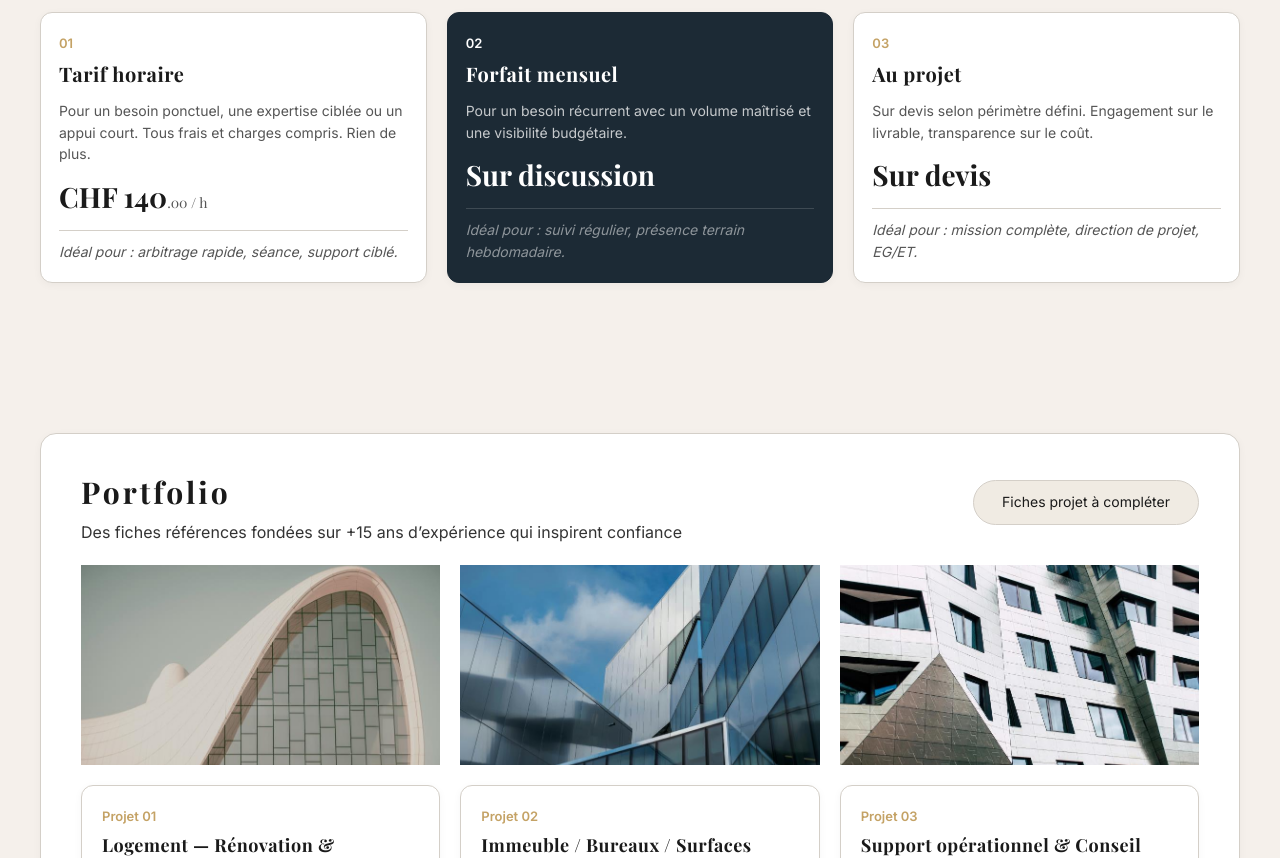
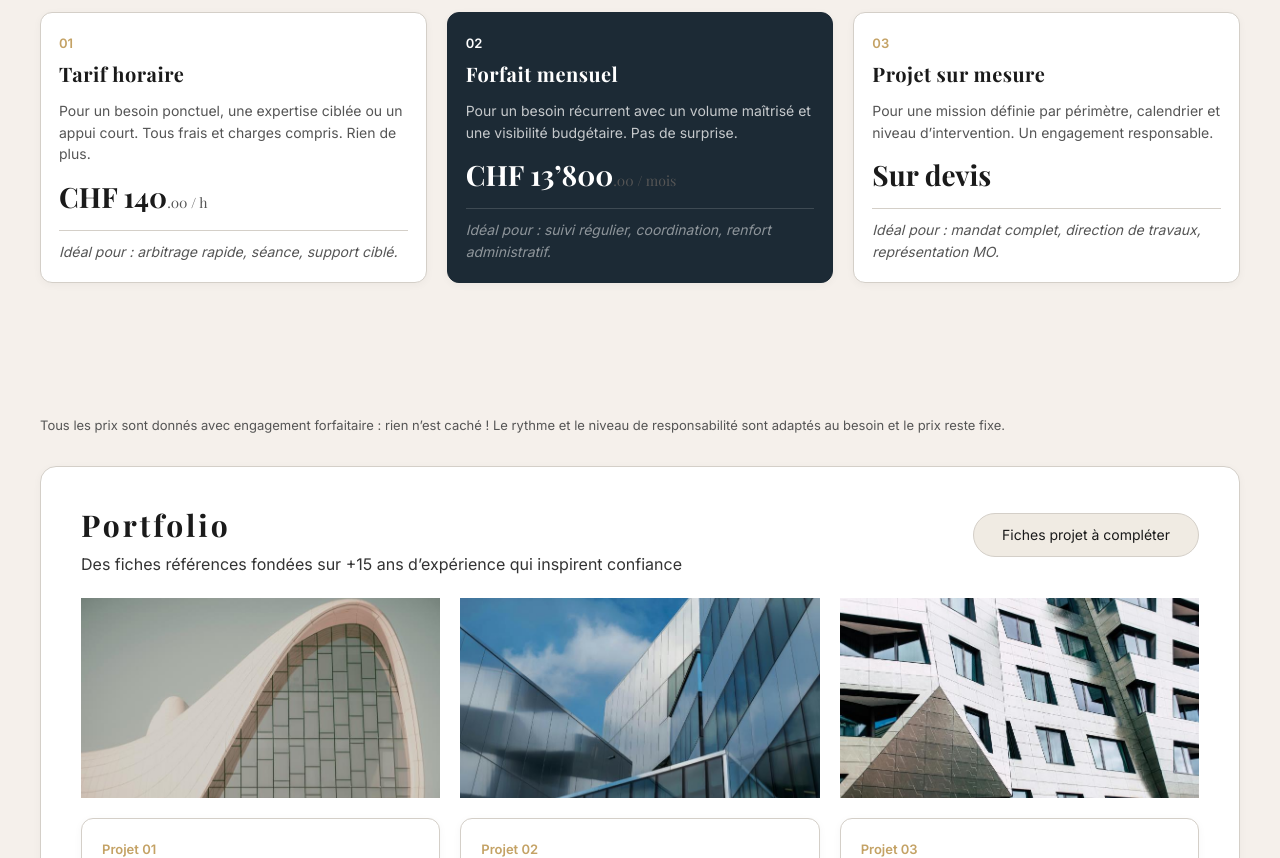
Before and after one commit to 13Rebel13/infine-final, a plain HTML site: page index.html in a window 1280 px wide. Shown: the part 3357-4215 px from the top of the page. Drawn offline with nearby package versions, Linux system fonts and the light colour scheme; a web font is replaced by a local one.

Commit message:
Tarifs: textes alignés PDF - CHF 13800/mois, Projet sur mesure, note forfaitaire

```diff
--- a/index.html
+++ b/index.html
@@ -405,18 +405,19 @@ footer a:hover{color:var(--gold)}
   <div class="pricing-card dark">
     <div class="pricing-num">02</div>
     <h3>Forfait mensuel</h3>
-    <p>Pour un besoin r&eacute;current avec un volume ma&icirc;tris&eacute; et une visibilit&eacute; budg&eacute;taire.</p>
-    <div class="price">Sur discussion</div>
-    <hr><p class="pricing-ideal">Id&eacute;al pour&nbsp;: suivi r&eacute;gulier, pr&eacute;sence terrain hebdomadaire.</p>
+    <p>Pour un besoin r&eacute;current avec un volume ma&icirc;tris&eacute; et une visibilit&eacute; budg&eacute;taire. Pas de surprise.</p>
+    <div class="price">CHF 13&rsquo;800<span>.00 / mois</span></div>
+    <hr><p class="pricing-ideal">Id&eacute;al pour&nbsp;: suivi r&eacute;gulier, coordination, renfort administratif.</p>
   </div>
   <div class="pricing-card">
     <div class="pricing-num">03</div>
-    <h3>Au projet</h3>
-    <p>Sur devis selon p&eacute;rim&egrave;tre d&eacute;fini. Engagement sur le livrable, transparence sur le co&ucirc;t.</p>
+    <h3>Projet sur mesure</h3>
+    <p>Pour une mission d&eacute;finie par p&eacute;rim&egrave;tre, calendrier et niveau d&rsquo;intervention. Un engagement responsable.</p>
     <div class="price">Sur devis</div>
-    <hr><p class="pricing-ideal">Id&eacute;al pour&nbsp;: mission compl&egrave;te, direction de projet, EG/ET.</p>
+    <hr><p class="pricing-ideal">Id&eacute;al pour&nbsp;: mandat complet, direction de travaux, repr&eacute;sentation MO.</p>
   </div>
 </div></div>
+<p style="font-size:13px;color:var(--gray);max-width:1200px;margin:12px auto 0;line-height:1.6">Tous les prix sont donn&eacute;s avec engagement forfaitaire&nbsp;: rien n&rsquo;est cach&eacute;&nbsp;! Le rythme et le niveau de responsabilit&eacute; sont adapt&eacute;s au besoin et le prix reste fixe.</p>
 
 <!-- ===== PORTFOLIO ===== -->
 <div id="portfolio" class="slide"><div class="section-block">
```
